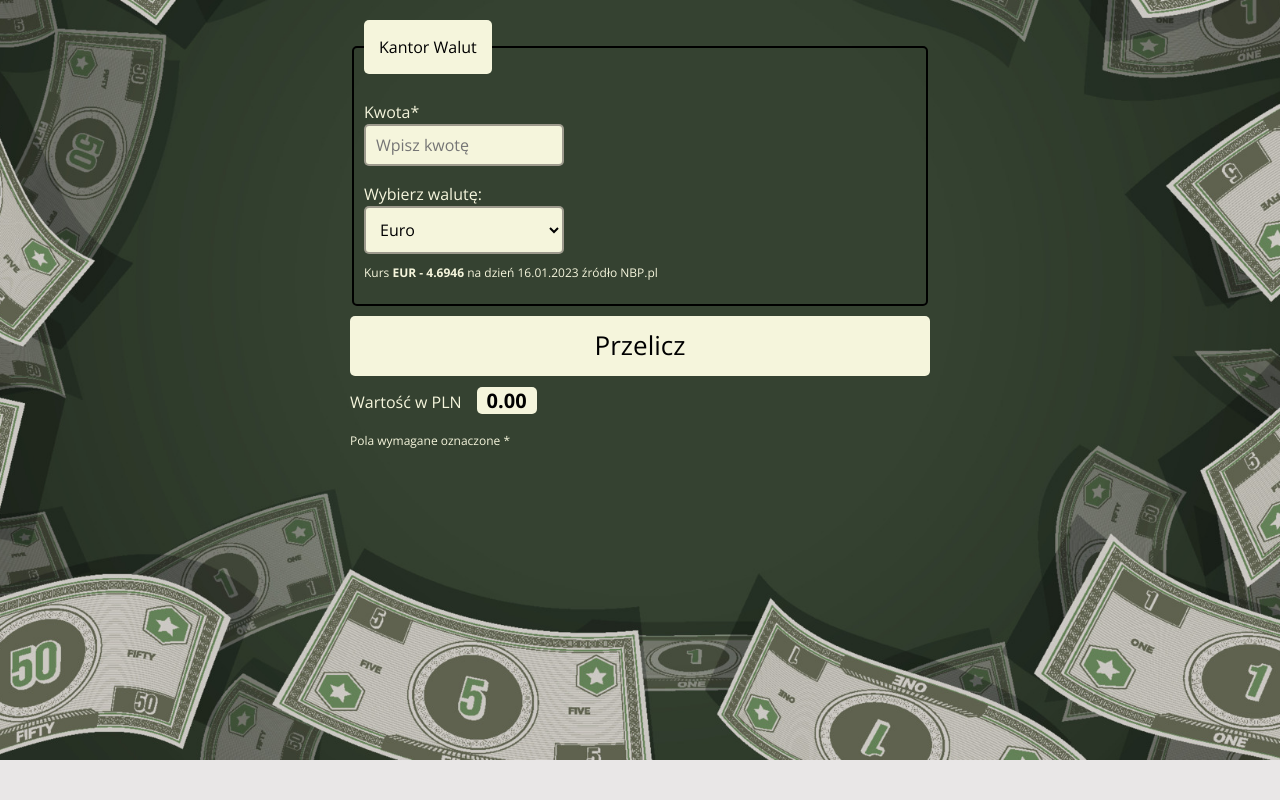
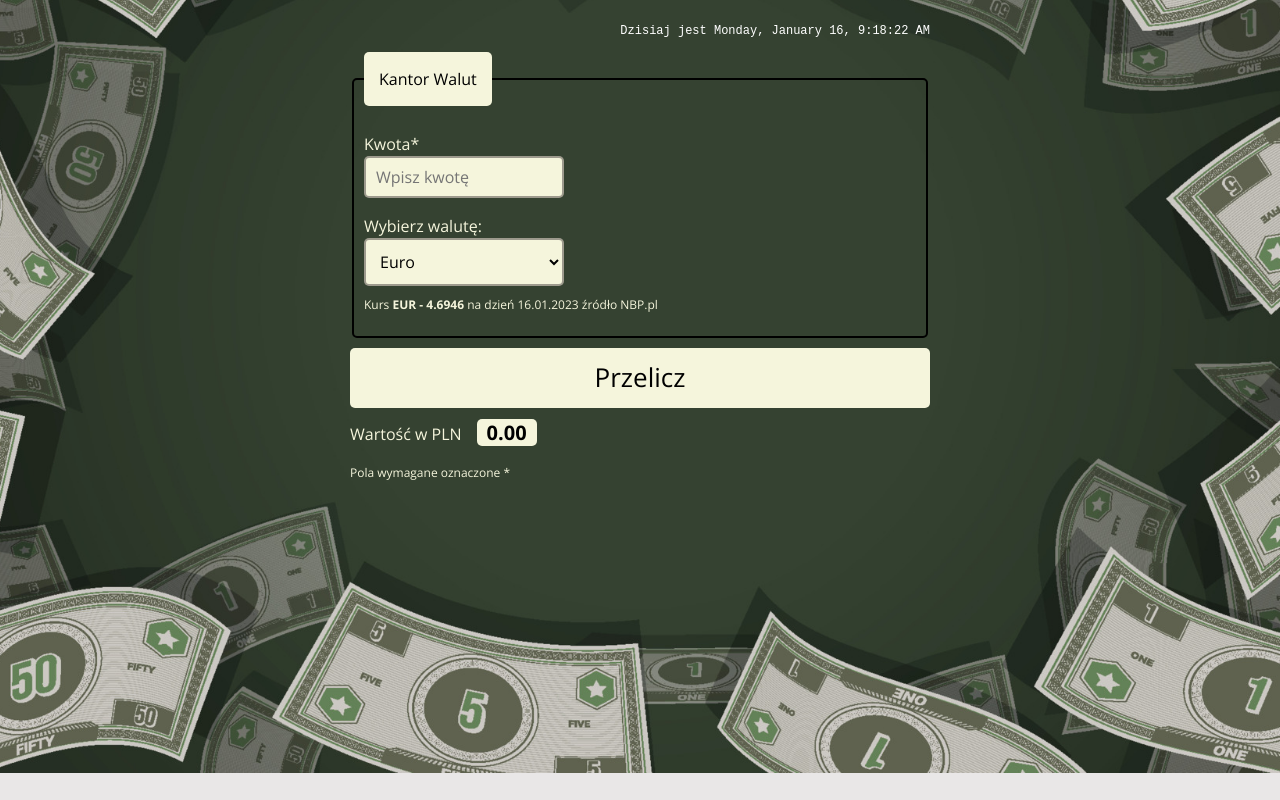
Before and after one commit to Tymek20/exchange-currency, a React (Create React App) app: page / in a window 1280 px wide. Built offline with nearby package versions, Linux system fonts and the light colour scheme.

Commit message:
adding date and time

```diff
--- a/src/App.js
+++ b/src/App.js
@@ -1,11 +1,17 @@
 import Container from "./Container";
 import Footer from "./Footer";
 import Form from "./Form";
+import DisplayClock from "./MyDate";
+
+
 
 function App() {
 
+
   return (
     <Container>
+
+      <DisplayClock />
 
       <Form
         onName="Kantor Walut"
--- /dev/null
+++ b/src/MyDate/index.js
@@ -0,0 +1,45 @@
+import React, { useEffect, useState } from "react";
+import "./style.css";
+
+const CurrDate = () => {
+    const [topDate, setTopDate] = useState(new Date());
+
+    useEffect(() => {
+        const intervalId = setInterval(() => {
+            setTopDate(new Date());
+        }, 1 * 1000);
+
+        return () => {
+            clearInterval(intervalId);
+        };
+    }, []);
+
+    return topDate;
+};
+
+const MyDate = (topDate) =>
+    topDate.toLocaleString(undefined, {
+        weekday: "long",
+        day: "numeric",
+        month: "long",
+    });
+
+const MyTime = (topDate) =>
+    topDate.toLocaleString(undefined, {
+        hour: "numeric",
+        minute: "numeric",
+        second: "numeric",
+    });
+
+const DisplayClock = () => {
+
+    return (
+        <div className="displayDate">
+            <p>
+                Dzisiaj jest {MyDate(CurrDate())}, {MyTime(CurrDate())}
+            </p>
+        </div>
+    );
+};
+
+export default DisplayClock;
--- /dev/null
+++ b/src/MyDate/style.css
@@ -0,0 +1,6 @@
+.displayDate {
+    color: white;
+    text-align: end;
+    font-size: 12px;
+    font-family: 'Roboto Mono', monospace;
+    }
```
